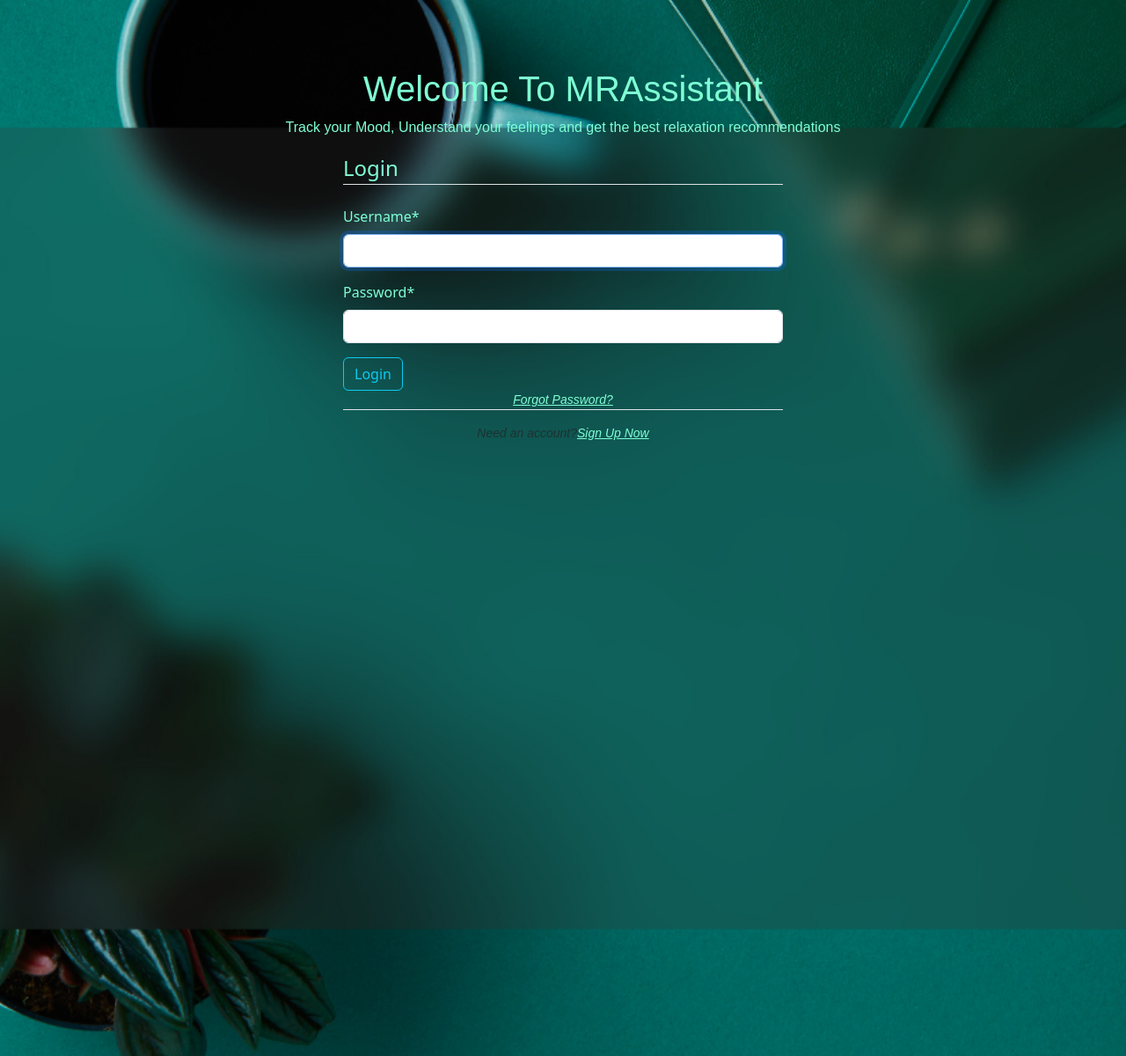
After one commit to Just-Mike4/MRAssistant, a Django app: page /login/ in a window 1280 px wide. The commit adds this page. Shown: the whole page at 88% size. Run offline with Django 4.2, Linux system fonts and the light colour scheme; some libraries are stand-ins or nearby versions.

Commit message:
added favicon and worked on the homepage/login and signup page

```diff
--- a/MRAssistant/urls.py
+++ b/MRAssistant/urls.py
@@ -16,13 +16,13 @@ Including another URLconf
 from django.contrib import admin
 from django.urls import path, include
 from django.contrib.auth.views import LoginView,LogoutView
-from users.views import Homepage,SignInView,ProfileView
+from users.views import Homepage,SignUpView,ProfileView
 
 urlpatterns = [path("admin/", admin.site.urls),
                path("home/", include("mood.urls")),
                path('',Homepage.as_view(),name='homepage'),
-               path('signin/',SignInView.as_view(),name='signin'),
-               path('login/',LoginView.as_view(),name='login'),
+               path('signin/',SignUpView.as_view(),name='signup'),
+               path('login/',LoginView.as_view(template_name='users/login.html'),name='login'),
                path('logout/',LogoutView.as_view(),name='logout'),
                path('profile/',ProfileView.as_view(),name='profile'),
                ]
--- a/users/static/users/css/Homepage.css
+++ b/users/static/users/css/Homepage.css
@@ -7,8 +7,68 @@ html,body {
     background-size: cover; /* Adjust as needed */
     background-position: center; /* Adjust as needed */
     background-repeat: no-repeat; /* Adjust as needed */
+    height: 150vh;
+    overflow: auto;
+}
+
+body h1, .column-heading{
     display: flex;
+    align-items:center;
+    justify-content: center;
+    padding-top: 6%;
+    color: aquamarine;
+    font-family: Arial, Helvetica, sans-serif;
+}
+
+
+body p, body div small, body div a{
+    display: flex;
+    justify-content: center;
+    align-items: center;
+    color: aquamarine;
+    font-family: Arial, Helvetica, sans-serif;
+}
+
+body div small{
+    font-style: italic;
+    color: aquamarine;
+}
+
+.content-section {
+    display: flex;
+    flex-direction: column;
     align-items: center;
     justify-content: center;
-    height: 100vh;
 }
+
+
+form {
+    height: 100px;
+    width: 500px;
+}
+
+@media only screen and (max-width: 767px) {
+    form {
+        /* Adjust styles for small devices here */
+        width: 60%; /* Make the form full width on small devices */
+    }
+    body h1{
+        padding-top: 10%;
+    }
+}
+
+label {
+    color: aquamarine; /* Set the color you prefer */
+}
+
+legend {
+    color: aquamarine; /* Set the color you prefer for the legend */
+}
+
+.label {
+    color: aquamarine; /* Set the color you prefer for labels */
+}
+
+.form-text {
+    color:  aquamarine; /* Set the color you prefer for help text */
+}
--- /dev/null
+++ b/users/templates/users/base.html
@@ -0,0 +1,31 @@
+{% load static %}
+<!DOCTYPE html>
+<html lang="en">
+<head>
+    <link rel="icon" type="image/x-icon" href="{% static 'favicon.ico' %}">
+    <meta charset="UTF-8">
+    <meta name="viewport" content="width=device-width, initial-scale=1.0">
+    <link href="https://cdn.jsdelivr.net/npm/bootstrap@5.3.2/dist/css/bootstrap.min.css" rel="stylesheet" integrity="sha384-T3c6CoIi6uLrA9TneNEoa7RxnatzjcDSCmG1MXxSR1GAsXEV/Dwwykc2MPK8M2HN" crossorigin="anonymous">
+    <link rel="stylesheet" type="text/css" href="{% static 'users/css/Homepage.css' %}">
+
+    <title>MRAssistant</title>
+
+</head>
+<body>
+    <script src="https://cdn.jsdelivr.net/npm/bootstrap@5.3.2/dist/js/bootstrap.bundle.min.js" integrity="sha384-C6RzsynM9kWDrMNeT87bh95OGNyZPhcTNXj1NW7RuBCsyN/o0jlpcV8Qyq46cDfL" crossorigin="anonymous"></script>
+    <script src="https://code.jquery.com/jquery-3.2.1.slim.min.js" integrity="sha384-KJ3o2DKtIkvYIK3UENzmM7KCkRr/rE9/Qpg6aAZGJwFDMVNA/GpGFF93hXpG5KkN" crossorigin="anonymous"></script>
+    <script src="https://cdn.jsdelivr.net/npm/popper.js@1.12.9/dist/umd/popper.min.js" integrity="sha384-ApNbgh9B+Y1QKtv3Rn7W3mgPxhU9K/ScQsAP7hUibX39j7fakFPskvXusvfa0b4Q" crossorigin="anonymous"></script>
+    <h1>Welcome To MRAssistant</h1>
+    <p>Track your Mood, Understand your feelings and get the best relaxation recommendations</p>
+
+    {% if messages %}
+          {% for message in messages %}
+            <div class="alert alert-{{ message.tags }}">
+                {{ message }}
+            </div>
+          {% endfor %}
+    {% endif %}
+    {% block content %}{% endblock %}
+
+</body>
+</html>
--- /dev/null
+++ b/users/templates/users/login.html
@@ -0,0 +1,24 @@
+{% extends "users/base.html"%}
+{% block content %}
+{% load crispy_forms_tags %}
+
+<div class="content-section">
+  <form method="POST">
+      {% csrf_token %}
+      <fieldset class="form-group">
+          <legend class="border-bottom mb-4">Login</legend>
+          {{ form|crispy }}
+      </fieldset>
+      <div class="form-group">
+          <button class="btn btn-outline-info" type="submit">Login</button>
+          <small class="text-muted ml-2">
+                  <a href="#"> Forgot Password?</a>
+          </small>
+      </div>
+      <div class="border-top pt-3">
+          <small class="text-muted">Need an account?<a class="ml-2" href="{% url 'signup' %}"> Sign Up Now</a></small>
+      </div>
+  </form>
+
+</div>
+{% endblock content%}
--- a/users/views.py
+++ b/users/views.py
@@ -8,9 +8,9 @@ from django.contrib.auth.mixins import LoginRequiredMixin
 class Homepage(TemplateView):
     template_name='users/Homepage.html'
 
-class SignInView(CreateView):
+class SignUpView(CreateView):
     form_class=UserForm
-    template_name=''
+    template_name='users/signup.html'
     success_url='mood-home'
 
 class ProfileView(LoginRequiredMixin,DetailView):
```
Also changed, not shown: MRAssistant/settings.py (+10 -0 lines), mood/views.py (+46 -17 lines), users/form.py (+23 -2 lines), users/templates/users/Homepage.html (+20 -12 lines), users/templates/users/signup.html (added, +23 -0 lines), users/static/favicon.ico (added).
